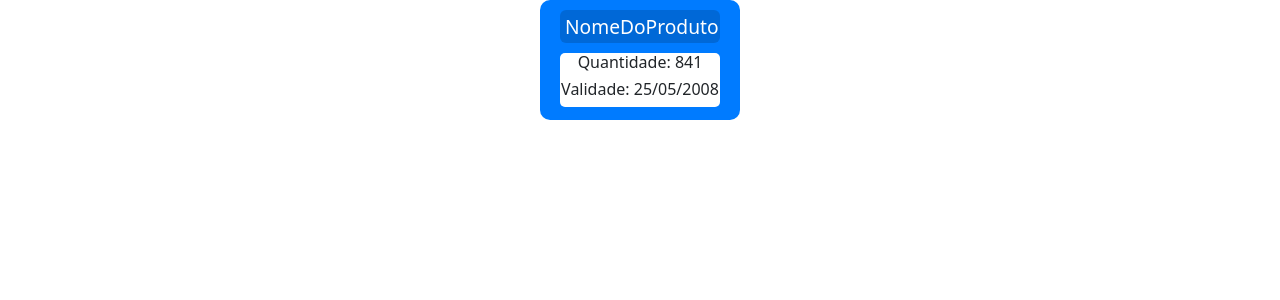
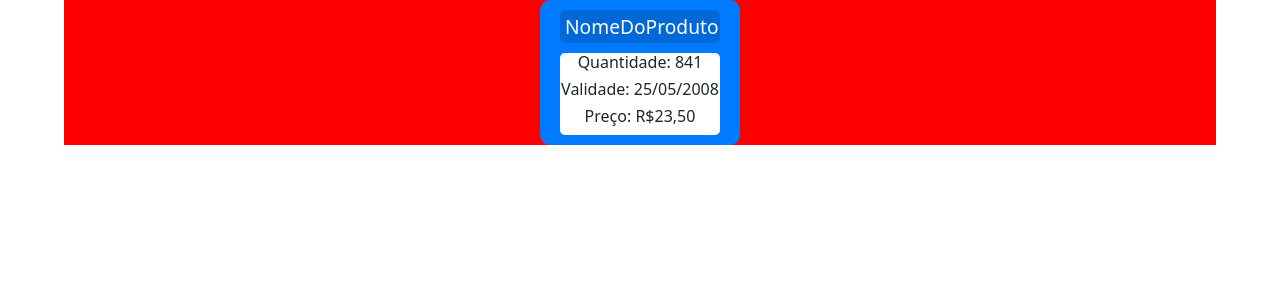
Before and after one commit to caetanoenzo/Paodango-equipe2, a PHP site: page / in a window 1280 px wide. Shown: the top 300 px of the page. Run offline with PHP 8.4, Linux system fonts and the light colour scheme.

Commit message:
update - remodel

```diff
--- a/index.html
+++ b/index.html
@@ -19,9 +19,11 @@
                 <div class="secaoBranca">
                     <h1>Quantidade: 841</h1>
                     <h1>Validade: 25/05/2008</h1>
+                    <h1>Preço: R$23,50</h1>
                 </div>
             </div>
         </div>
+
     </div>
 
     <script src="https://cdn.jsdelivr.net/npm/bootstrap@5.3.7/dist/js/bootstrap.bundle.min.js" integrity="sha384-ndDqU0Gzau9qJ1lfW4pNLlhNTkCfHzAVBReH9diLvGRem5+R9g2FzA8ZGN954O5Q" crossorigin="anonymous"></script>
--- a/styles/style.css
+++ b/styles/style.css
@@ -1,7 +1,7 @@
 .produtos_container{
     width: 90%;
-    min-height: 120px;
-    background-color: rgba(255, 0, 0, 0);
+    min-height: 145px;
+    background-color: rgb(255, 0, 0);
     margin: auto;
     display: flex;
     flex-wrap: wrap;
@@ -16,7 +16,7 @@
     text-align: center;
     border-radius: 10px;
     overflow: hidden;
-    height: 120px;
+    height: 145px;
 }
 
 .produtos_box > h1{
```
